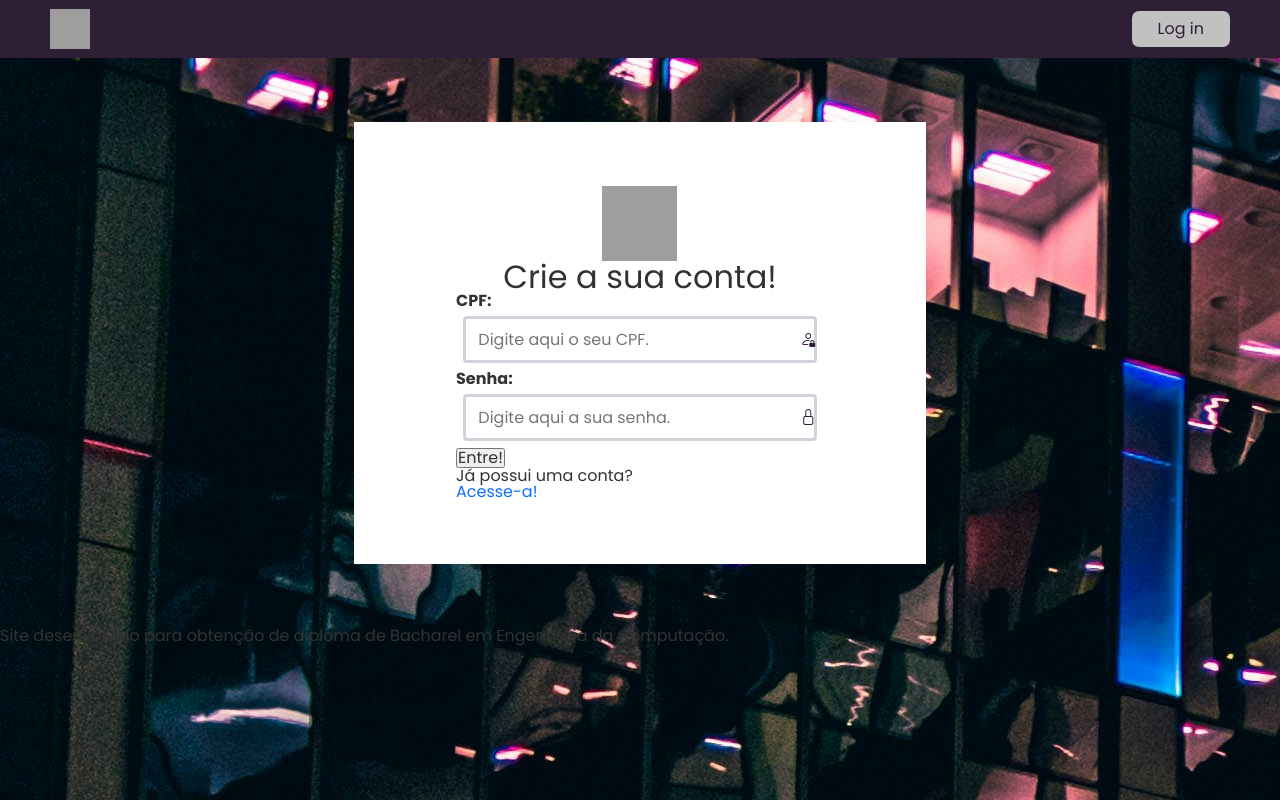
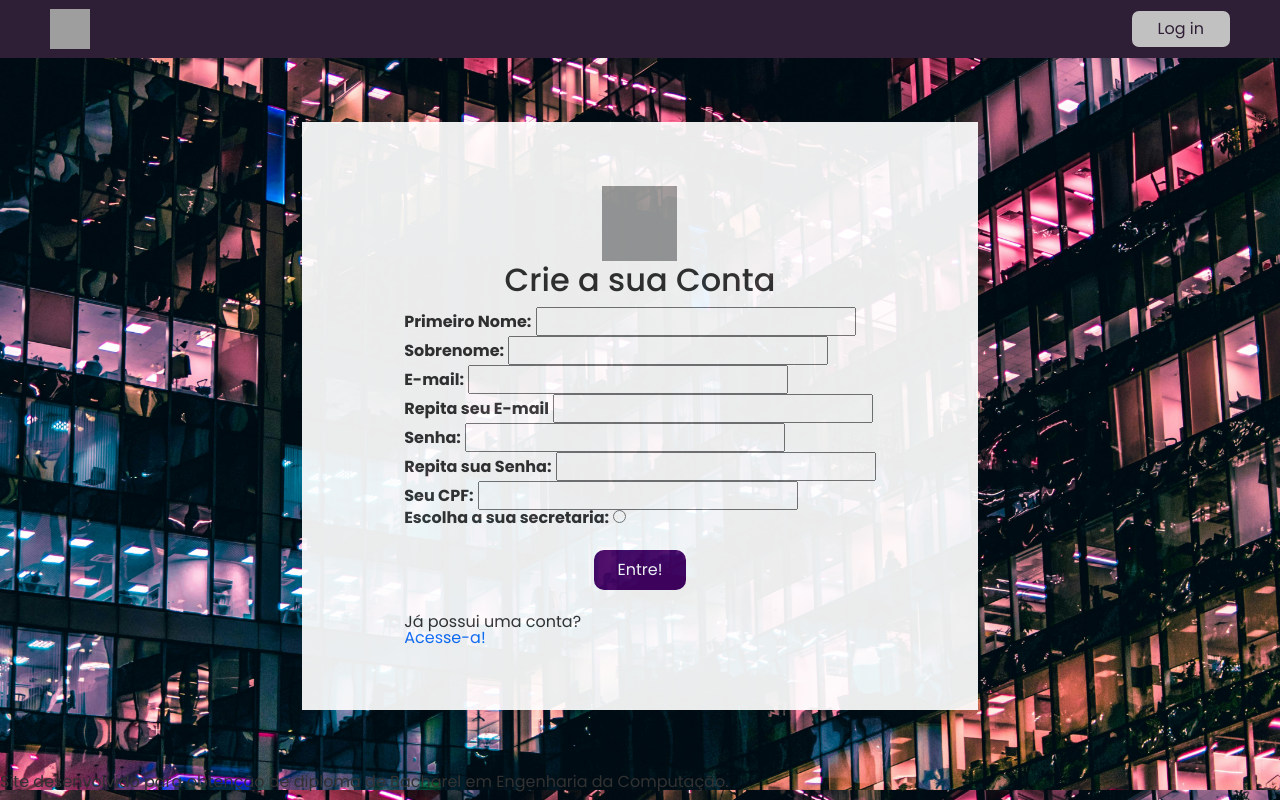
Before and after one commit to Samantaks/ipatri, a Django app: template templates/usuario/cadastro-page.html in a window 1280 px wide. Run offline with Django 3.2, Linux system fonts and the light colour scheme; the template is opened without the code that fills it, so the values that code supplies are empty; some libraries are stand-ins or nearby versions; grey boxes are pictures that could not be loaded.

Commit message:
Começo do form de cadastro e form de login feitos basic

```diff
--- /dev/null
+++ b/src/css/_pages/page-cadastro.css
@@ -0,0 +1,12 @@
+.box-box{
+    display: flex;
+    flex-direction: column;
+}
+
+.solo-box{
+
+}
+
+.box{
+
+}
--- a/src/css/_pages/page-login.css
+++ b/src/css/_pages/page-login.css
@@ -41,6 +41,7 @@
 
 .lgn-box{
     background-color: white;
+    opacity: 0.92;
     margin: 5% auto;
     display: flex;
     align-items: center;
--- a/src/css/_pages/page-main-cadastro-login.css
+++ b/src/css/_pages/page-main-cadastro-login.css
@@ -20,6 +20,8 @@ nav a {
 }
 body{
     line-height: 1;
+    background-position: center;
+    background-size: cover;
 }
 
 .lgn-button a{
--- a/templates/usuario/cadastro-page.html
+++ b/templates/usuario/cadastro-page.html
@@ -7,29 +7,66 @@
 {% endblock %}
 
 {% block mainContent %}
-     <div class="lgn-box" >
+
+    <div class="lgn-box">
         <div class="hdr">
-            <div class="hdr-img">
-                <img src="{% static "img/main/logo_ipatri.png " %}" alt="logo do site" width="75" height="75">
-            </div>
-            <div class="hdr-text" > Crie a sua conta!</div>
+            <img src="{% static "img/main/logo_ipatri.png " %}" alt="logo do site" width="75" height="75">
+            <h2> Crie a sua Conta </h2>
         </div>
         <div class="lgn-form">
-             <form action="">
-                 <label for="cpf">CPF:</label>
-                 <br>
-                 <div class="input-wrapper">
-                 <input type="text" id="cpf" name="cpf" placeholder="Digite aqui o seu CPF." autocomplete="off">
-                 <i class="bi bi-person-lock"></i>
+             <form action="#">
+                 <div class="box-box">
+                     <div class="box">
+                         <label for="fname">Primeiro Nome:</label>
+                         <input type="text" id="fname" name="fname">
+                     </div>
+                     <div class="box">
+                         <label for="lname">Sobrenome:</label>
+                         <input type="text" id="lname" name="lname">
+                     </div>
                  </div>
-                 <label for="password">Senha:</label>
-                 <br>
-                 <div class="input-wrapper">
-                 <input type="password" name="password" id="password" placeholder="Digite aqui a sua senha.">
-                 <i class="bi bi-lock"></i>
+
+                 <div class="solo-box">
+                     <label for="email">E-mail:</label>
+                     <input type="email" id="email" name="email">
                  </div>
-                 <input type="submit" value="Entre!" class="lgn-botao" >
+
+                 <div class="solo-box">
+                     <label for="confirmarEmail">Repita seu E-mail</label>
+                     <input type="email" id="confirmarEmail" name="confirmarEmail">
+                 </div>
+
+                 <div class="box-box">
+                     <div class="box">
+                        <label for="password">Senha:</label>
+                        <input type="password" name="password" id="password">
+                     </div>
+                     <div class="box">
+                        <label for="confirmarSenha">Repita sua Senha:</label>
+                        <input type="password" name="confirmarSenha" id="confirmarSenha">
+                     </div>
+                 </div>
+
+                 <div class="box-box">
+                     <div class="box">
+                         <label for="cpf">Seu CPF:</label>
+                         <input type="text" id="cpf" name="cpf">
+                     </div>
+                     <div class="box">
+                         <label for="orgao">Escolha a sua secretaria:</label>
+                         <input type="radio" id="orgao" name="orgao">
+                     </div>
+                 </div>
+
+                 <div class="solo-box">
+                 </div>
+
+                 <div class="lgn-botao">
+                     <input type="submit" value="Entre!" class="form-botao">
+                 </div>
+
              </form>
+
             <div class="register-container">
                 <p>Já possui uma conta?</p>
                 <a href="{% url 'login-page' %}">Acesse-a!</a>
```
Also changed, not shown: 1 other file.
